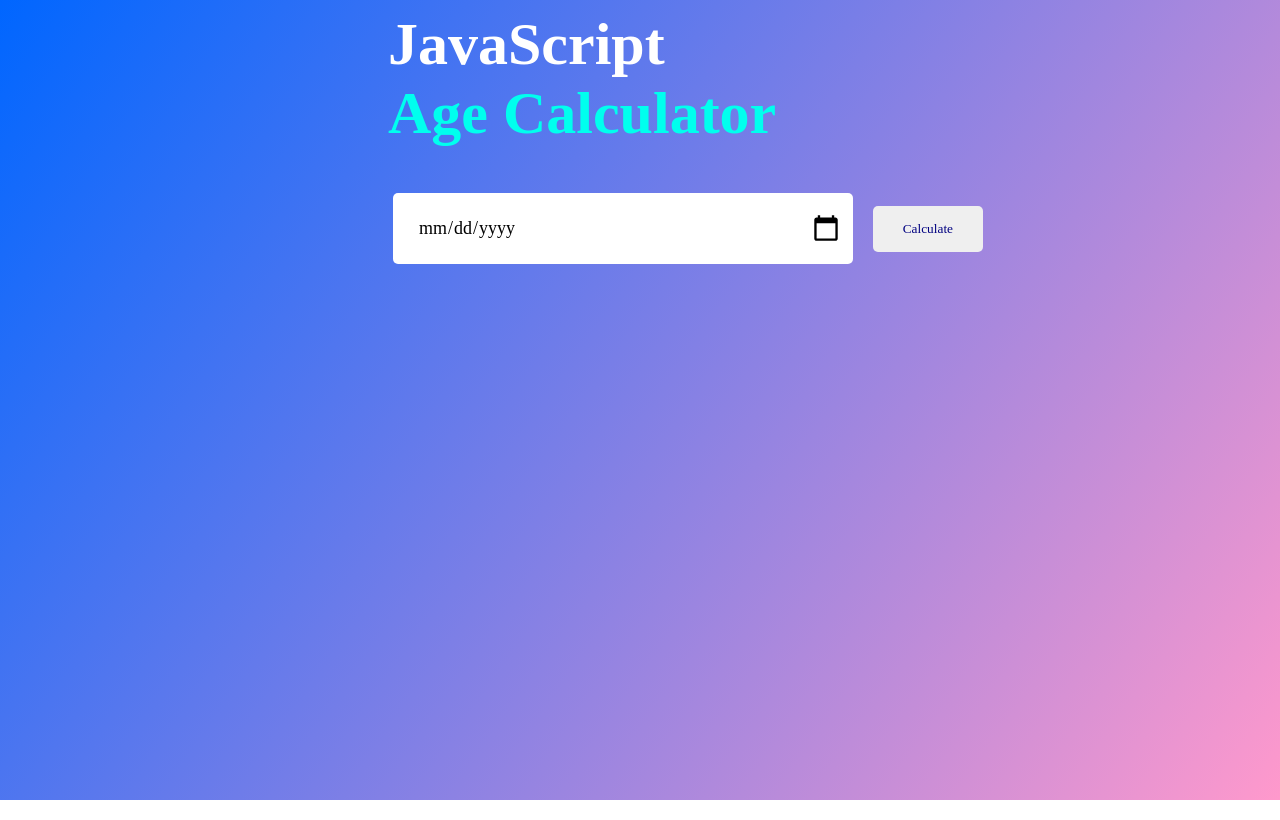
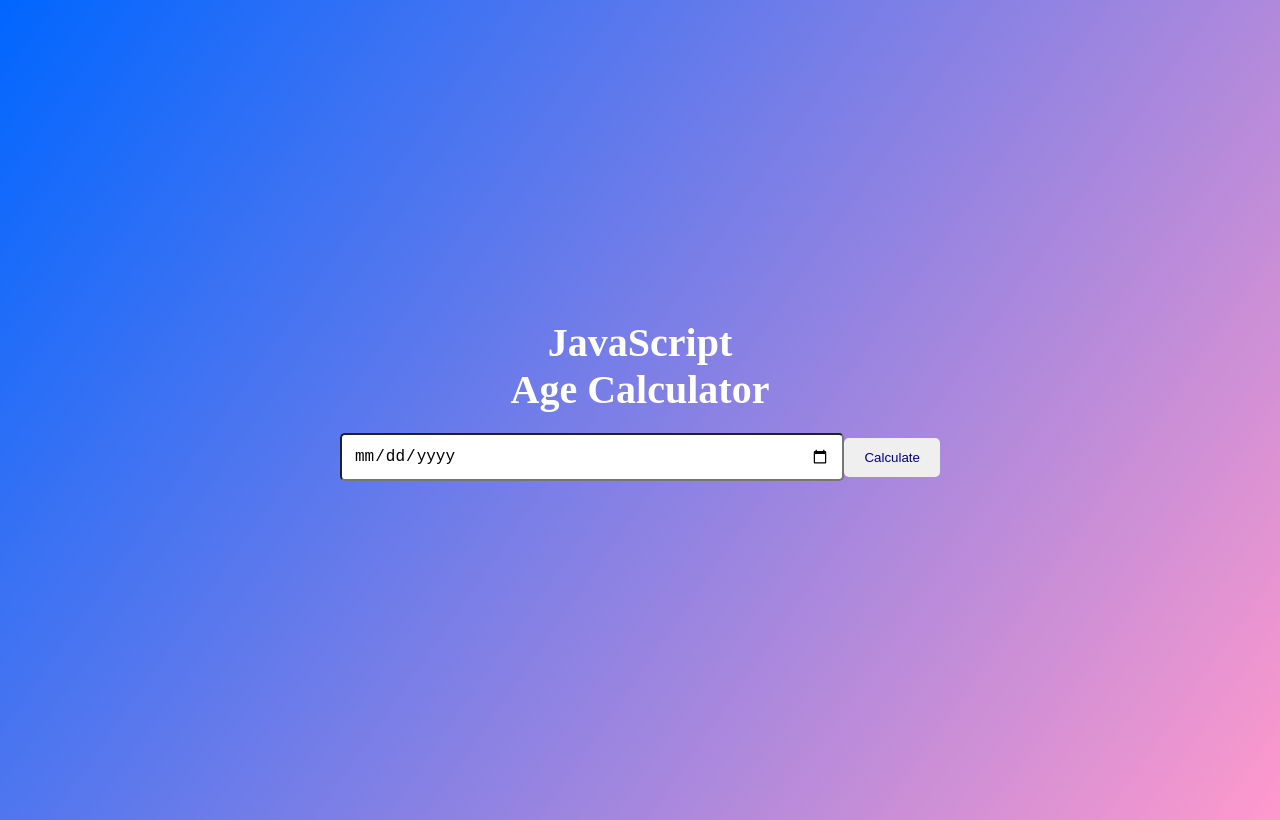
Before and after one commit to nettemrahul/Project, a plain HTML site: page index.html in a window 1280 px wide. Drawn offline with Linux system fonts and the light colour scheme.

Commit message:
Update index.css

```diff
--- a/index.css
+++ b/index.css
@@ -1,81 +1,60 @@
+
 * {
-   margin: 0;
-   padding: 0;
-   box-sizing: border-box;
-   font-family: 'Times New Roman', Times, serif;
+    margin: 0;
+    padding: 0;
+    box-sizing: border-box;
+}
 
-}
-.container {
-    width: 100%;
-    height: 100vh;
-    background: linear-gradient(125deg,#0066ff, #ff99cc);
+
+body {
+    font-family: 'Times New Roman', Times, serif;
+    background: linear-gradient(125deg, #0066ff, #ff99cc);
     color: white;
     padding: 10px;
+}
 
+
+.container {
+    display: flex;
+    justify-content: center;
+    align-items: center;
+    height: 100vh;
 }
+
 .calculator {
     width: 100%;
     max-width: 600px;
-    margin-left: 30%;
-    margin-top: 5;
+    text-align: center;
+}
 
+.calculator h1 {
+    font-size: 40px;
+    margin-bottom: 20px;
 }
-.calculator h1 {
-    font-size: 60px;
 
-}
-.calculator h1 span {
-    color:rgb(0, 255, 238) ;
-}
 .input-box {
-    margin: 40px 0;
-    padding: 5px;
-    border-radius: 10px;
-    background: (rgba 255, 255, 255, 0.3);
     display: flex;
+    justify-content: center;
     align-items: center;
+    margin-bottom: 20px;
 }
 
 .input-box input {
     flex: 1;
-    margin-right: 20px;
-    padding: 24px 25px;
-    border: 0;
-    outline: 0;
-    font-size: 18px;
+    padding: 12px;
+    font-size: 16px;
     border-radius: 5px;
-    position: relative;
+}
 
-
-}
 .input-box button {
-
-    border: 0;
-    outline: 0;
-    padding: 15px 30px;
+    padding: 12px 20px;
+    border: none;
     border-radius: 5px;
     font-weight: 500;
     color: navy;
     cursor: pointer;
 }
 
-.input-box input::-webkit-calendar-picker-indicator{
-    top: 0;
-    left: 0;
-    right: 0;
-    bottom: 0;
-    width: auto;
-    height: auto;
-    position: absolute;
-    background-position: calc(100% - 10px);
-    background-size: 30px ;
-    cursor: pointer;
-
-
+#result {
+    font-size: 18px;
 }
-#result {
-    font-size: 20px;
-}
-#result span {
-    color: black;
-}
```
